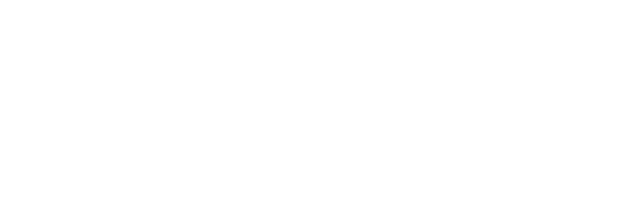
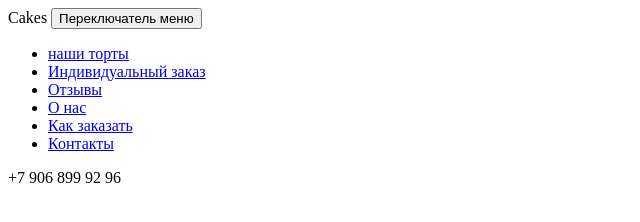
Before and after one commit to mulyarmaxim/-, a website: page src/index.html in a window 1280 px wide. Shown: the whole page, without its empty margins (0-640 px from the left). Drawn offline with Linux system fonts and the light colour scheme.

Commit message:
Создал структуру HTML-блока page-header

```diff
--- a/src/index.html
+++ b/src/index.html
@@ -6,6 +6,28 @@
   <title>Торты на заказ</title>
 </head>
 <body>
-
+  <header class="page-header">
+    <div class="inner  page-header__inner">
+      <a class="page-header__logo  logo">
+        Cakes
+      </a>
+      <button class="page-header__menu-toggle" type="button">
+        <span class="visually-hidden">Переключатель меню</span>
+      </button>
+      <nav class="page-header__navigation  navigation">
+        <ul class="navigation__list">
+          <li class="navigation__item"><a href="#" class="navigation__link">наши торты</a></li>
+          <li class="navigation__item"><a href="#" class="navigation__link">Индивидуальный заказ</a></li>
+          <li class="navigation__item"><a href="#" class="navigation__link">Отзывы</a></li>
+          <li class="navigation__item"><a href="#" class="navigation__link">О нас</a></li>
+          <li class="navigation__item"><a href="#" class="navigation__link">Как заказать</a></li>
+          <li class="navigation__item"><a href="#" class="navigation__link">Контакты</a></li>
+        </ul>
+        <p class="page-header__phone  phone">
+          +7 906 899 92 96
+        </p>
+      </nav>
+    </div>
+  </header>
 </body>
 </html>
```
